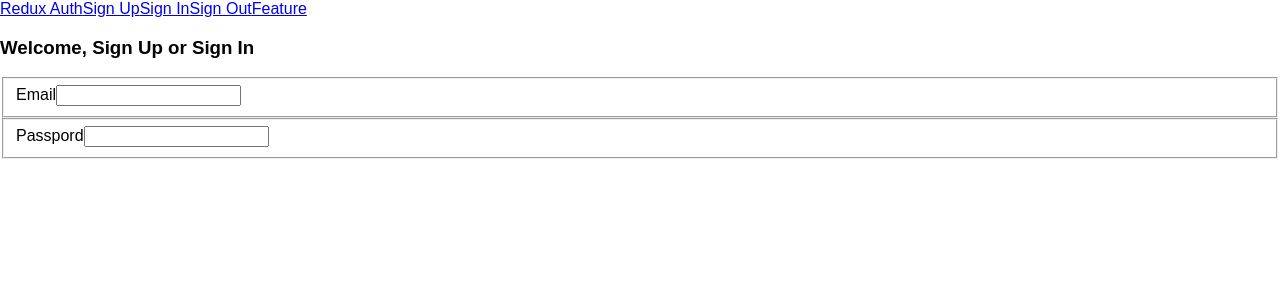
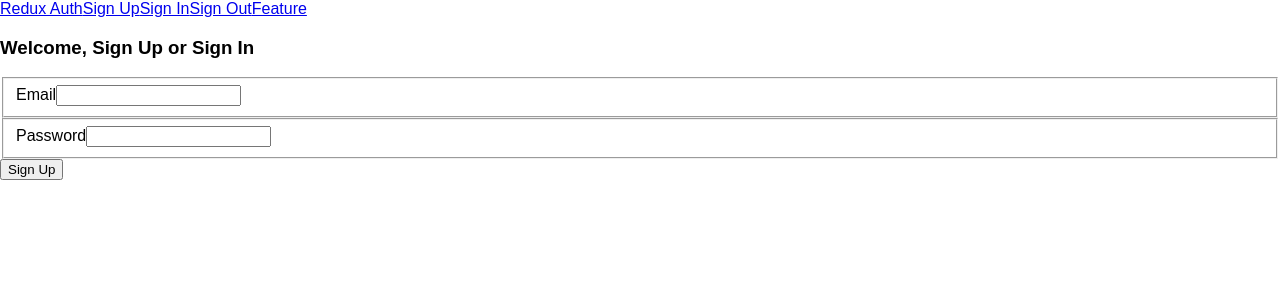
Before and after one commit to francispham/React-Authentication-Client, a React (Create React App) app in the folder client/: page /signup in a window 1280 px wide. Shown: the top 300 px of the page. Built offline with nearby package versions, Linux system fonts and the light colour scheme.

Commit message:
Handle Form Submission & Fix Bugs

```diff
--- a/client/src/components/auth/Signup.js
+++ b/client/src/components/auth/Signup.js
@@ -2,9 +2,15 @@ import React, { Component } from 'react';
 import { reduxForm, Field } from 'redux-form';
 
 class Signup extends Component {
+  onSubmit = (formProps) => {
+    console.log(formProps);
+  };
+
   render() {
+    const { handleSubmit } = this.props;
+
     return (
-      <form>
+      <form onSubmit={handleSubmit(this.onSubmit)}>
         <fieldset>
           <label>Email</label>
           <Field
@@ -15,14 +21,15 @@ class Signup extends Component {
           />
         </fieldset>
         <fieldset>
-          <label>Passpord</label>
+          <label>Password</label>
           <Field
-            name="email"
+            name="password"
             type="text"
             component="input"
             autoComplete="none"
           />
         </fieldset>
+        <button>Sign Up</button>
       </form>
     );
   }
```
Also changed, not shown: 1 other file (tests, documents, lock files or other folders).
